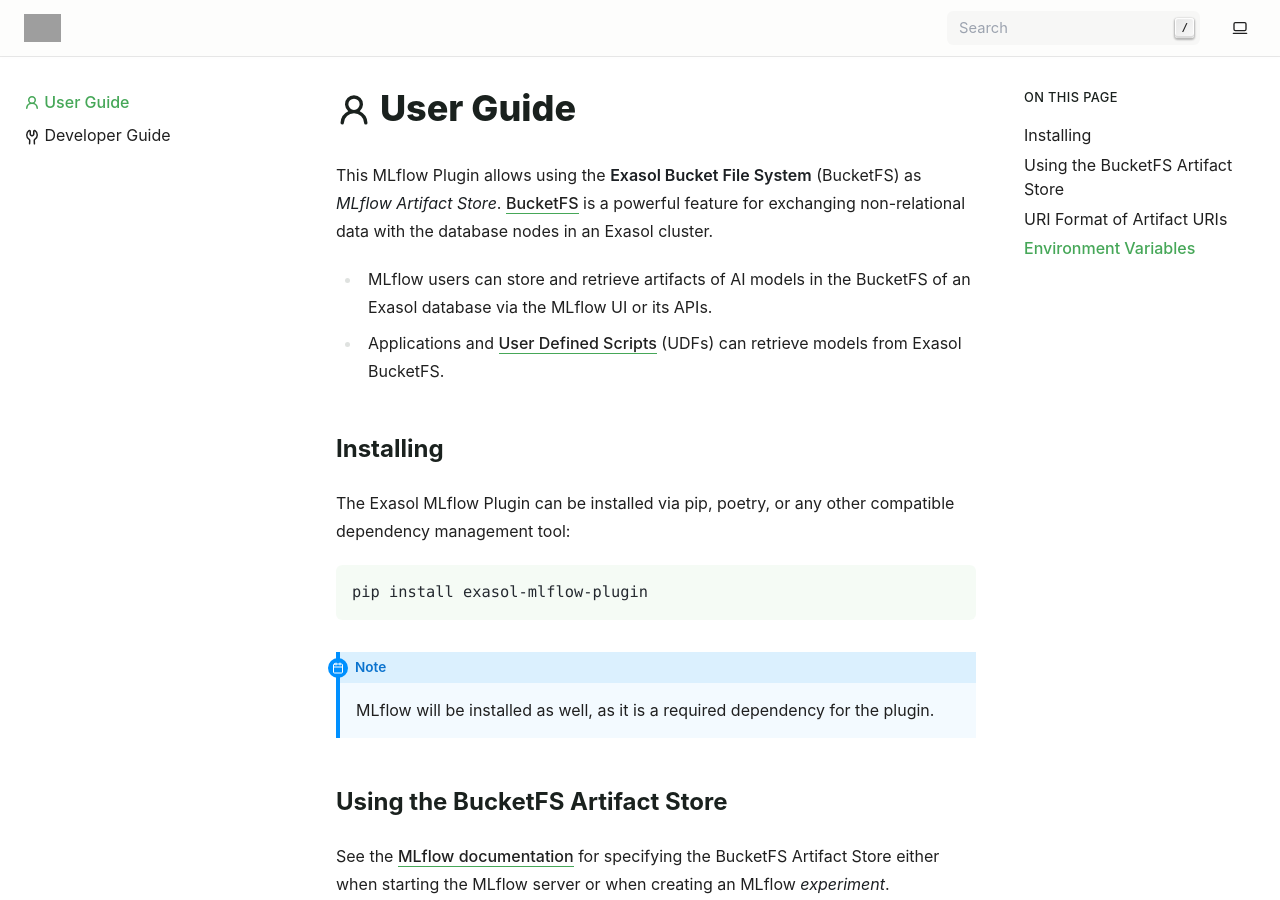
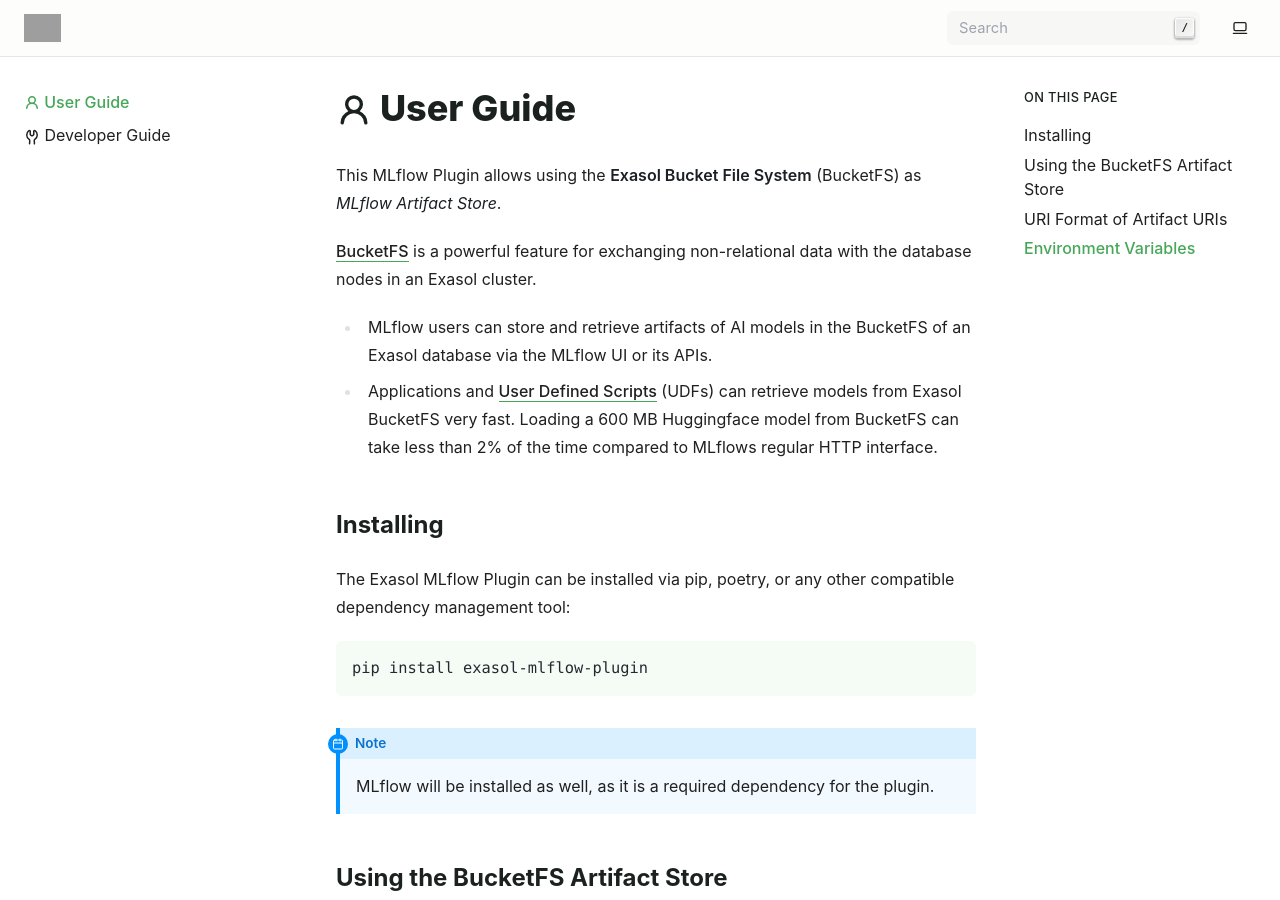
Before and after one commit to exasol/mlflow-plugin, a Sphinx documentation site: the page built from doc/user_guide.rst, in a window 1280 px wide and 900 px high. Built offline with Sphinx 7.4.7, drawn with Linux system fonts in a browser that asks for light colours; pages that are not in the unit, such as notebooks, are missing from menus; grey boxes are pictures that could not be loaded.

Commit message:
Updated user guide

```diff
--- a/doc/user_guide.rst
+++ b/doc/user_guide.rst
@@ -4,7 +4,9 @@
 ============================
 
 This MLflow Plugin allows using the **Exasol Bucket File System** (BucketFS)
-as *MLflow Artifact Store*. `BucketFS
+as *MLflow Artifact Store*.
+
+`BucketFS
 <https://docs.exasol.com/db/latest/database_concepts/bucketfs/bucketfs.htm>`_
 is a powerful feature for exchanging non-relational data with the database
 nodes in an Exasol cluster.
@@ -14,7 +16,9 @@
 
 * Applications and `User Defined Scripts
   <https://docs.exasol.com/db/latest/database_concepts/udf_scripts.htm>`_
-  (UDFs) can retrieve models from Exasol BucketFS.
+  (UDFs) can retrieve models from Exasol BucketFS very fast.  Loading a 600 MB
+  Huggingface model from BucketFS can take less than 2% of the time compared
+  to MLflows regular HTTP interface.
 
 
 Installing
```
